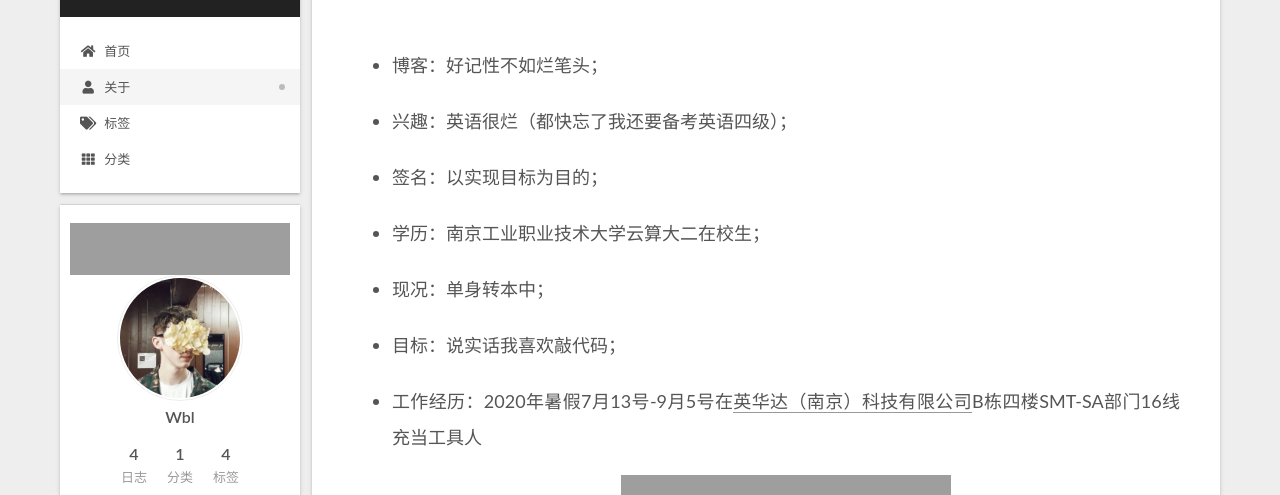
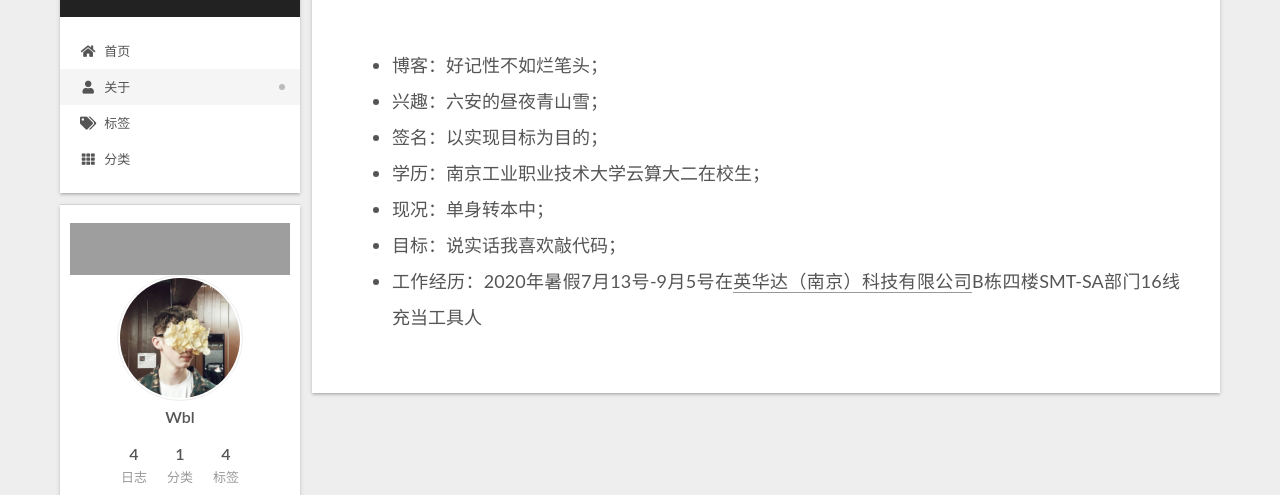
Before and after one commit to Wbl-blbp/Wbl-blbp.github.io, a plain HTML site: page about/index.html in a window 1280 px wide. Shown: the part 97-592 px from the top of the page. Drawn offline with nearby package versions, Linux system fonts and the light colour scheme; some packages are replaced by stand-ins of ours; grey boxes are pictures that could not be loaded; a script that the page names is missing.

Commit message:
Site updated: 2020-10-11 23:45:47

```diff
--- a/about/index.html
+++ b/about/index.html
@@ -22,15 +22,15 @@
     var CONFIG = {"hostname":"example.com","root":"/","scheme":"Gemini","version":"8.0.1","exturl":false,"sidebar":{"position":"left","display":"post","padding":18,"offset":12},"copycode":false,"bookmark":{"enable":false,"color":"#222","save":"auto"},"fancybox":false,"mediumzoom":false,"lazyload":false,"pangu":false,"comments":{"style":"tabs","active":null,"storage":true,"lazyload":false,"nav":null},"motion":{"enable":true,"async":false,"transition":{"post_block":"fadeIn","post_header":"fadeInDown","post_body":"fadeInDown","coll_header":"fadeInLeft","sidebar":"fadeInUp"}},"prism":false,"i18n":{"placeholder":"搜索...","empty":"没有找到任何搜索结果：${query}","hits_time":"找到 ${hits} 个搜索结果（用时 ${time} 毫秒）","hits":"找到 ${hits} 个搜索结果"}};
   </script>
 
-  <meta name="description" content="博客：好记性不如烂笔头；  兴趣：英语很烂（都快忘了我还要备考英语四级）；  签名：以实现目标为目的；  学历：南京工业职业技术大学云算大二在校生；  现况：单身转本中；  目标：说实话我喜欢敲代码；  工作经历：2020年暑假7月13号-9月5号在英华达（南京）科技有限公司B栋四楼SMT-SA部门16线充当工具人">
+  <meta name="description" content="博客：好记性不如烂笔头； 兴趣：六安的昼夜青山雪； 签名：以实现目标为目的； 学历：南京工业职业技术大学云算大二在校生； 现况：单身转本中； 目标：说实话我喜欢敲代码； 工作经历：2020年暑假7月13号-9月5号在英华达（南京）科技有限公司B栋四楼SMT-SA部门16线充当工具人">
 <meta property="og:type" content="website">
 <meta property="og:title" content="个人简介">
 <meta property="og:url" content="http://example.com/about/index.html">
 <meta property="og:site_name" content="Wbl&#39;s Blog">
-<meta property="og:description" content="博客：好记性不如烂笔头；  兴趣：英语很烂（都快忘了我还要备考英语四级）；  签名：以实现目标为目的；  学历：南京工业职业技术大学云算大二在校生；  现况：单身转本中；  目标：说实话我喜欢敲代码；  工作经历：2020年暑假7月13号-9月5号在英华达（南京）科技有限公司B栋四楼SMT-SA部门16线充当工具人">
+<meta property="og:description" content="博客：好记性不如烂笔头； 兴趣：六安的昼夜青山雪； 签名：以实现目标为目的； 学历：南京工业职业技术大学云算大二在校生； 现况：单身转本中； 目标：说实话我喜欢敲代码； 工作经历：2020年暑假7月13号-9月5号在英华达（南京）科技有限公司B栋四楼SMT-SA部门16线充当工具人">
 <meta property="og:locale" content="zh_CN">
 <meta property="article:published_time" content="2020-10-09T11:16:41.000Z">
-<meta property="article:modified_time" content="2020-10-11T14:48:38.000Z">
+<meta property="article:modified_time" content="2020-10-11T15:44:20.000Z">
 <meta property="article:author" content="Wbl">
 <meta name="twitter:card" content="summary">
 
@@ -268,22 +268,13 @@
 
       <div class="post-body">
           <ul>
-<li><p>博客：好记性不如烂笔头；</p>
-</li>
-<li><p>兴趣：英语很烂（都快忘了我还要备考英语四级）；</p>
-</li>
-<li><p>签名：以实现目标为目的；</p>
-</li>
-<li><p>学历：南京工业职业技术大学云算大二在校生；</p>
-</li>
-<li><p>现况：单身转本中；</p>
-</li>
-<li><p>目标：说实话我喜欢敲代码；</p>
-</li>
-<li><p>工作经历：2020年暑假7月13号-9月5号在<a target="_blank" rel="noopener" href="https://baike.baidu.com/item/%E8%8B%B1%E5%8D%8E%E8%BE%BE%EF%BC%88%E5%8D%97%E4%BA%AC%EF%BC%89%E7%A7%91%E6%8A%80%E6%9C%89%E9%99%90%E5%85%AC%E5%8F%B8/15246044">英华达（南京）科技有限公司</a>B栋四楼SMT-SA部门16线充当工具人</p>
-<iframe frameborder="no" border="0" marginwidth="0" marginheight="0" width=330 height=110 src="//music.163.com/outchain/player?type=0&id=5284540901&auto=1&height=90"></iframe>
-
-</li>
+<li>博客：好记性不如烂笔头；</li>
+<li>兴趣：六安的昼夜青山雪；</li>
+<li>签名：以实现目标为目的；</li>
+<li>学历：南京工业职业技术大学云算大二在校生；</li>
+<li>现况：单身转本中；</li>
+<li>目标：说实话我喜欢敲代码；</li>
+<li>工作经历：2020年暑假7月13号-9月5号在<a target="_blank" rel="noopener" href="https://baike.baidu.com/item/%E8%8B%B1%E5%8D%8E%E8%BE%BE%EF%BC%88%E5%8D%97%E4%BA%AC%EF%BC%89%E7%A7%91%E6%8A%80%E6%9C%89%E9%99%90%E5%85%AC%E5%8F%B8/15246044">英华达（南京）科技有限公司</a>B栋四楼SMT-SA部门16线充当工具人</li>
 </ul>
 
       </div>
```
